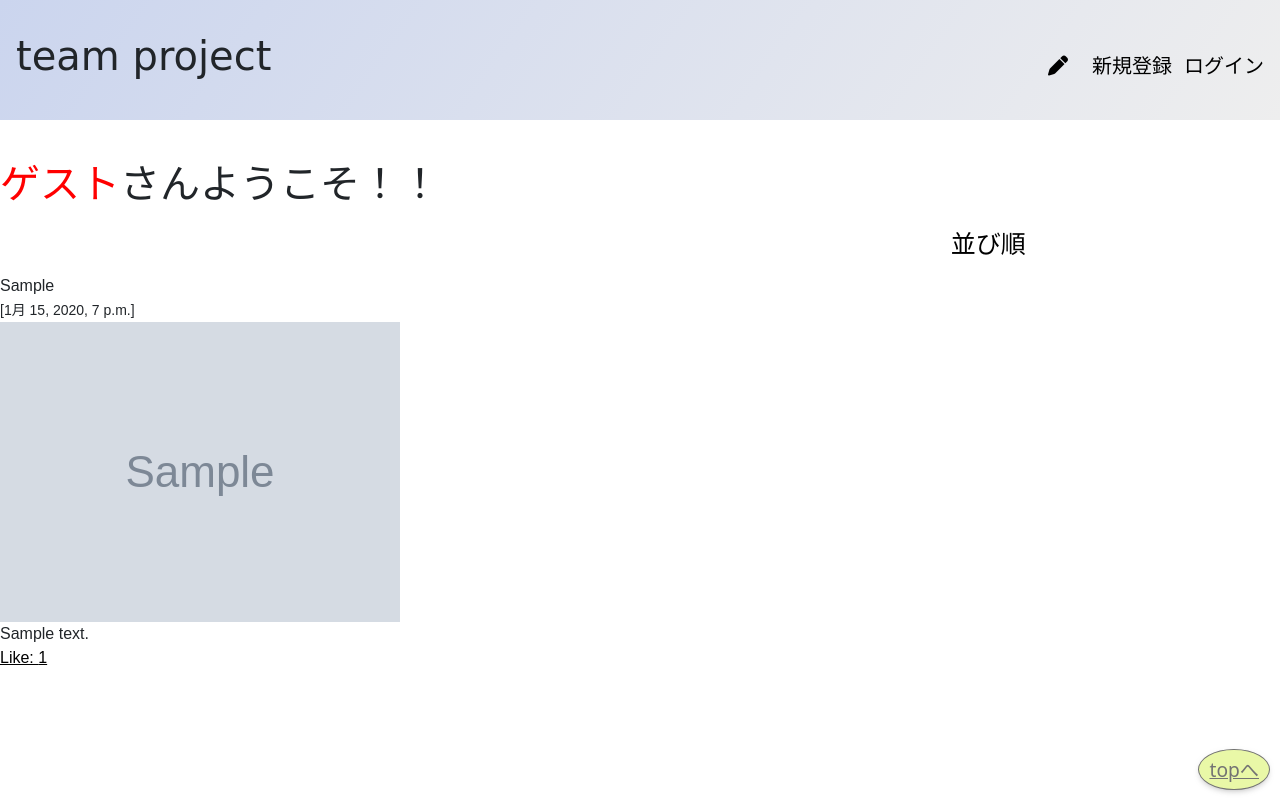
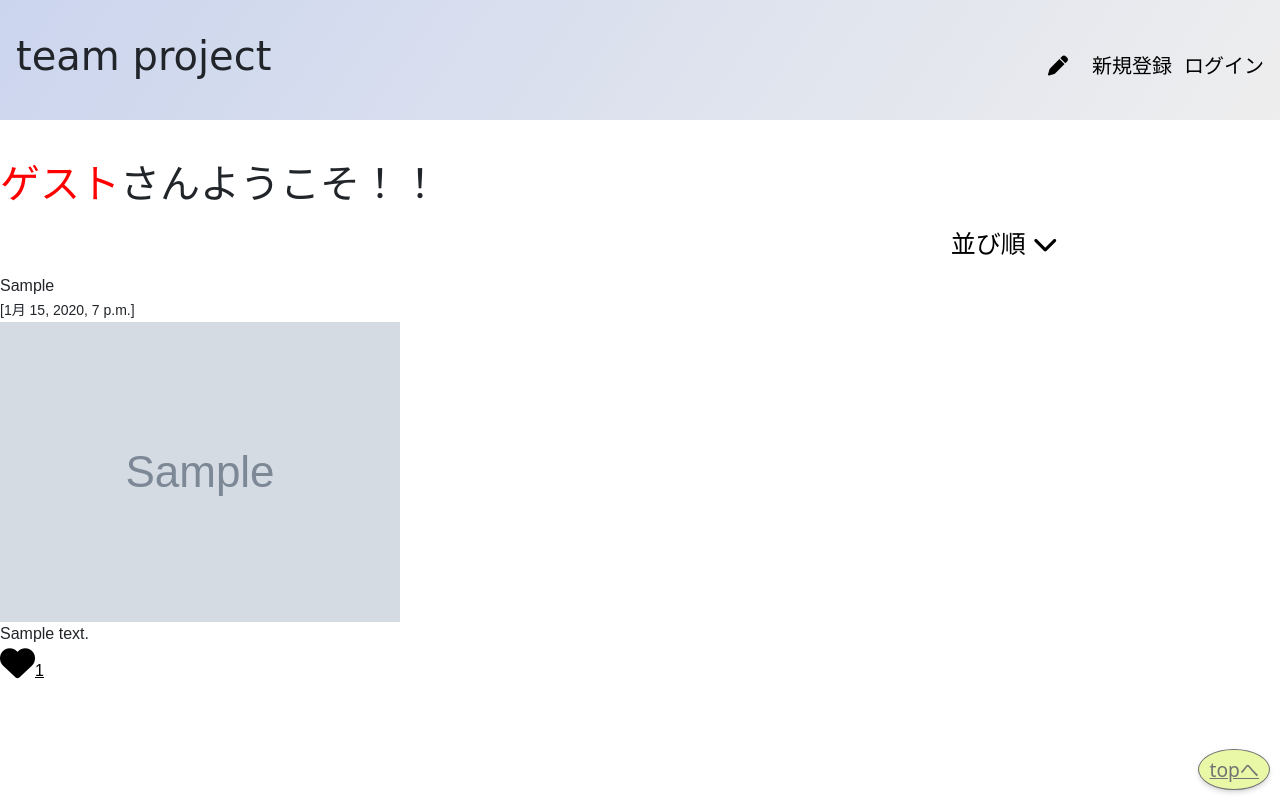
Before and after one commit to s1f102101615/SNSLike, a Django app: page / in a window 1280 px wide. Run offline with Django 3.2, Linux system fonts and the light colour scheme; tables that the repository leaves empty hold one stand-in row (values such as "Sample post"); grey boxes marked "Sample" are stand-in pictures; some libraries are stand-ins or nearby versions; some web fonts are replaced.

Commit message:
アイコン追加
ハートとした→

```diff
--- a/static/teamapp/css/index.css
+++ b/static/teamapp/css/index.css
@@ -138,3 +138,11 @@ footer li {
 html {
     scroll-behavior: smooth;
 }
+
+#heart {
+    font-size: 35px;
+}
+
+#down {
+    font-size: auto;
+}
--- a/teamapp/templates/teamapp/index.html
+++ b/teamapp/templates/teamapp/index.html
@@ -50,7 +50,7 @@
       {% endif %}</div>
       <div class="blockright">
       <ul class="menu">
-        <li><a href="">並び順</a>
+        <li><a href="">並び順    <i class="fas fa-chevron-down" id="down"></i></a>
            <ul>
             <li class="rightyose"><a href="{% url 'index' %}?sort=date">投稿順</a></li>
             <li class="rightyose"><a href="{% url 'index' %}?sort=like">いいね順</a></li>
@@ -78,7 +78,7 @@
       {{ article.body | linebreaksbr }}
     </div></div>
     <a href="" onclick="like({{article.id}});">
-      Like: <span id="like{{article.id}}">{{ article.like }}</span>
+      <i class="fas fa-heart" id="heart"></i><span id="{{article.id}}">{{ article.like }}</span>
     </a>
     {% endfor %}
     {% else %}
```
